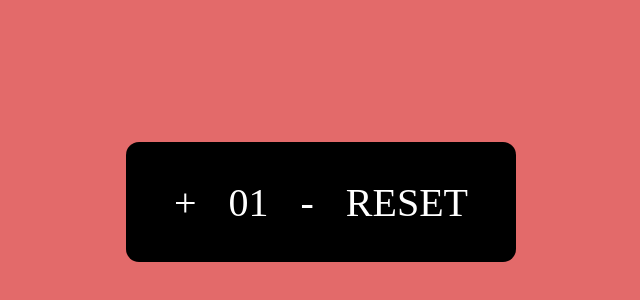
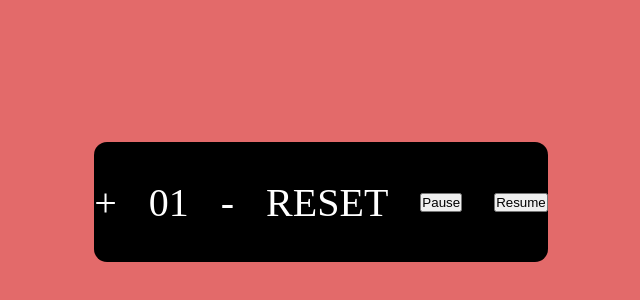
Before and after one commit to smriti12y/JS-Counter, a plain HTML site: page index.html in a window 1280 px wide. Shown: the part 198-498 px from the top of the page, without its empty margins (319-959 px from the left). Drawn offline with Linux system fonts and the light colour scheme.

Commit message:
adding some other features

```diff
--- a/index.html
+++ b/index.html
@@ -16,6 +16,11 @@
 
     <span onClick="totalClick(0)">RESET</span>
 
+
+
+<button id="pauseBtn" onclick="pauseTimer()">Pause</button>
+<button id="resumeBtn" onclick="resumeTimer()">Resume</button>
+
 </p>
 
 
--- a/script.js
+++ b/script.js
@@ -16,4 +16,4 @@ function totalClick(click) {
    }
 
 
-}
+  }
```
